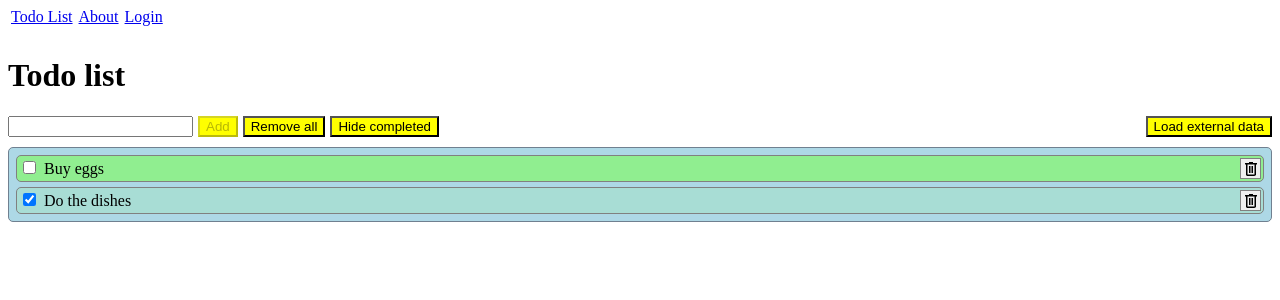
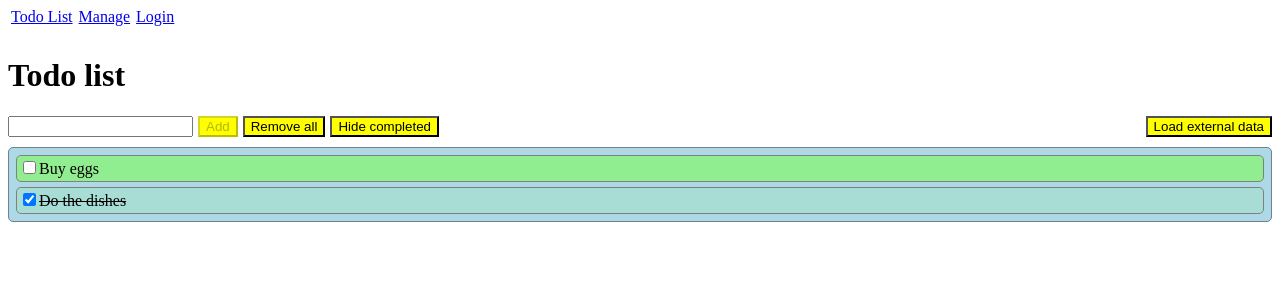
Before and after one commit to mariusbike1983/vue-full-app-js, a Vue app: page / in a window 1280 px wide. Shown: the top 300 px of the page. Built offline with nearby package versions, Linux system fonts and the light colour scheme.

Commit message:
editing item, bug fixes, local storage

```diff
--- a/src/App.vue
+++ b/src/App.vue
@@ -7,7 +7,7 @@ import { RouterLink, RouterView } from 'vue-router'
     <div class="wrapper">
       <nav>
         <RouterLink to="/">Todo List</RouterLink>
-        <RouterLink to="/about">About</RouterLink>
+        <RouterLink to="/manage">Manage</RouterLink>
         <RouterLink to="/login">Login</RouterLink>
       </nav>
     </div>
--- a/src/components/CustomButton.vue
+++ b/src/components/CustomButton.vue
@@ -4,6 +4,7 @@ import { computed } from 'vue'
 const props = defineProps({
   text: "",
   icon: "",
+  hint: "",
   type: 'TYPE_1' | 'TYPE_2' | 'TYPE_3' | 'TYPE_4'
 });
 
@@ -15,6 +16,7 @@ const btnCls = computed(() => props.type.toLowerCase().replace("_", ""));
 	<button
       class="my-button"
       :class="btnCls"
+      :title="hint"
       @click="$emit('specialEvent')">
       <img v-if="icon" :src="icon"/>
       <span v-if="text">{{ text }}</span>
--- a/src/components/TodoItem.vue
+++ b/src/components/TodoItem.vue
@@ -1,6 +1,7 @@
 <script setup>
 import CustomButton from './CustomButton.vue';
 import { getImageUrl } from '../helpers/helpers.js';
+import { ref } from 'vue';
 
 const props = defineProps({
   id				: 0,
@@ -10,16 +11,37 @@ const props = defineProps({
 
 const emits = defineEmits([
   "item-removed",
-  "item-changed"
+  "item-changed",
+  "item-edit"
 ]);
+
+const editing = ref(false);
+const editingInput = ref(null);
+const itemTextValue = ref(props.text)
 
 function onRemove() {
   emits('item-removed', { id: props.id })
 }
 
-function onItemChange() {
+function onChange() {
   emits('item-changed', { id: props.id })
 }
+
+function onEdit() {
+  itemTextValue.value = props.text;
+  editing.value = true;
+  editingInput.value.focus();
+}
+
+function onCommitEditing() {
+  editing.value = false;
+  emits('item-edit', {id: props.id, text: itemTextValue.value});
+}
+
+function onDiscardChanges() {
+  editing.value = false;
+}
+
 </script>
 
 <template>
@@ -28,13 +50,30 @@ function onItemChange() {
         <div>
             <input type="checkbox"
                   :checked="completed"
-                @change="onItemChange">
-          <span> {{ text }} </span>
+                  @change="onChange">
+            <span v-show="!editing">
+              {{ text }}
+            </span>
+            <input v-show="editing"
+                  ref="editingInput"
+                  id="itemedit"
+                  v-model="itemTextValue"
+                  @keydown.enter="onCommitEditing"
+                  @keydown.esc="onDiscardChanges"
+            >
         </div>
+        <div class="actions-container">
+          <CustomButton
+                :type="'TYPE_4'"
+                :icon="getImageUrl('edit.png')"
+                :hint="'Edit'"
+                @specialEvent="onEdit"/>
           <CustomButton
                 :type="'TYPE_4'"
                 :icon="getImageUrl('delete.png')"
+                :hint="'Remove'"
                 @specialEvent="onRemove"/>
+        </div>
     </div>
 </template>
 
@@ -50,15 +89,23 @@ function onItemChange() {
     padding: 2px;
   }
 
-  .is-completed > span {
+  .item:hover {
+    border: 1px solid orange;
+    .actions-container {
+      visibility: visible;
+    }
+  }
+
+  .is-completed > div {
     text-decoration: line-through;
   }
   .is-completed {
     background-color: rgba(144, 238, 144, 0.2);
   }
 
-  span {
-    margin-left: 5px;
-    margin-right: 10px;
+  .actions-container {
+    display: flex;
+    gap: 2px;
+    visibility: hidden;
   }
 </style>
--- a/src/components/TodoList.vue
+++ b/src/components/TodoList.vue
@@ -12,7 +12,8 @@ const placeholderTextValue = ref(props.placeholderText)
 
 const emits = defineEmits([
   'item-removed',
-  'item-changed'
+  'item-changed',
+  'item-edit'
 ])
 
 defineExpose({
@@ -20,11 +21,15 @@ defineExpose({
 })
 
 function onItemChanged(data) {
-  emits('item-changed', { id: data.id })
+  emits('item-changed', data.id);
 }
 
 function onItemRemoved(data) {
- 	emits('item-removed', { id: data.id })
+ 	emits('item-removed', data.id);
+}
+
+function onItemEdit(data) {
+  emits('item-edit', data);
 }
 </script>
 
@@ -34,8 +39,9 @@ function onItemRemoved(data) {
         :id="item.id"
         :text="item.text"
         :completed="item.completed"
-        @item-removed="onItemRemoved(item)"
-        @item-changed="onItemChanged(item)"/>
+        @item-removed="onItemRemoved"
+        @item-changed="onItemChanged"
+        @item-edit="onItemEdit"/>
     <span v-if="items.length === 0">{{ placeholderTextValue }}</span>
   </div>
 </template>
--- a/src/data/loaddata.js
+++ b/src/data/loaddata.js
@@ -1,8 +1,20 @@
+const storage_id = "TODOS";
+
 function loadData() {
-    const data = [];
-    data.push(createNewTodoItem("Buy eggs"));
-    data.push(createNewTodoItem("Do the dishes", true));
+    let content = localStorage.getItem(storage_id);
+    let data = [];
+    if (!content) {
+        data.push(createNewTodoItem("Buy eggs"));
+        data.push(createNewTodoItem("Do the dishes", true));
+        storeData(data);
+    } else {
+        data = JSON.parse(content);
+    }
     return data;
+}
+
+function storeData(data) {
+    localStorage.setItem(storage_id, JSON.stringify(data));
 }
 
 async function loadExternalData() {
@@ -33,4 +45,4 @@ function _generateNextId() {
     return window.nextId;
 }
 
-export { loadData, createNewTodoItem, loadExternalData }
+export { loadData, createNewTodoItem, loadExternalData, storeData }
--- a/src/router/index.js
+++ b/src/router/index.js
@@ -10,12 +10,12 @@ const router = createRouter({
       component: TodoListView
     },
     {
-      path: '/about',
-      name: 'about',
+      path: '/manage',
+      name: 'manage',
       // route level code-splitting
       // this generates a separate chunk (About.[hash].js) for this route
       // which is lazy-loaded when the route is visited.
-      component: () => import('../views/AboutView.vue')
+      component: () => import('../views/ManageView.vue')
     },
     {
       path: '/login',
--- a/src/views/AboutView.vue
+++ b/src/views/ManageView.vue
@@ -1,5 +1,5 @@
 <template>
-<h1>About</h1>
+<h1>Manage todos per user</h1>
 </template>
 
 <style scoped>
--- a/src/views/TodoListView.vue
+++ b/src/views/TodoListView.vue
@@ -2,9 +2,8 @@
 import { ref, watch, computed } from 'vue'
 import TodoList from '../components/TodoList.vue'
 import CustomButton from '../components/CustomButton.vue'
-import { loadData, createNewTodoItem , loadExternalData} from '../data/loaddata.js'
+import { loadData, createNewTodoItem , loadExternalData, storeData } from '../data/loaddata.js'
 import ModalDialog from '../components/ModalDialog.vue';
-import { getImageUrl } from '../helpers/helpers.js';
 
 const defaultPlaceholderText  = "No items in list. Start adding one...";
 const newItemText             = ref("");
@@ -19,18 +18,18 @@ const showHideList            = computed(() => showCompleted.value ? "Hide compl
 const filteredItems           = computed(() => items.value.filter(item => showCompleted.value ? true: !item.completed));
 
 watch(items, newValue => {
-  		bREnabled.value = newValue.length > 0
+  		bREnabled.value = newValue.length > 0;
+      storeData(newValue);
+      if (newValue.length === 0 && todoList.value) {
+        todoList.value.setTodoPlaceholderText(defaultPlaceholderText);
+      }
 		},
-  	{ deep: true,
+  	{
+      deep: true,
       immediate: true
     });
 
-watch(newItemText, newValue => {
-    	bAEnabled.value = newValue.length > 0
-  	},
-    {
-      immediate: true
-    });
+watch(newItemText, newValue => bAEnabled.value = newValue.length > 0, { immediate: true });
 
 function onAdd() {
 	if (newItemText.value) {
@@ -47,7 +46,6 @@ function onRemoveAll() {
       return;
     }
     items.value.splice(0);
-    todoList.value.setTodoPlaceholderText(defaultPlaceholderText);
   });
 }
 
@@ -60,9 +58,6 @@ function onItemRemove(data) {
     if (ndx >= 0) {
       items.value.splice(ndx, 1);
     }
-    if (items.value.length === 0) {
-      todoList.value.setTodoPlaceholderText(defaultPlaceholderText);
-    }
   });
 }
 
@@ -70,6 +65,13 @@ function onItemChanged(data) {
 	const item = items.value.find(el => el.id === data.id);
   if (item) {
   	item.completed = !item.completed;
+  }
+}
+
+function onItemEdit(data) {
+  const item = items.value.find(el => el.id === data.id);
+  if (item) {
+    item.text = data.text;
   }
 }
 
@@ -120,7 +122,8 @@ function onLoadExternalData() {
           :items="filteredItems"
           :placeholderText="defaultPlaceholderText"
           @item-removed="onItemRemove"
-          @item-changed="onItemChanged"/>
+          @item-changed="onItemChanged"
+          @item-edit="onItemEdit"/>
   <ModalDialog ref="modalDialog"/>
 </template>
 
```
Also changed, not shown: src/assets/edit.png (added). Lines whose indentation alone changed are shown as unchanged.
